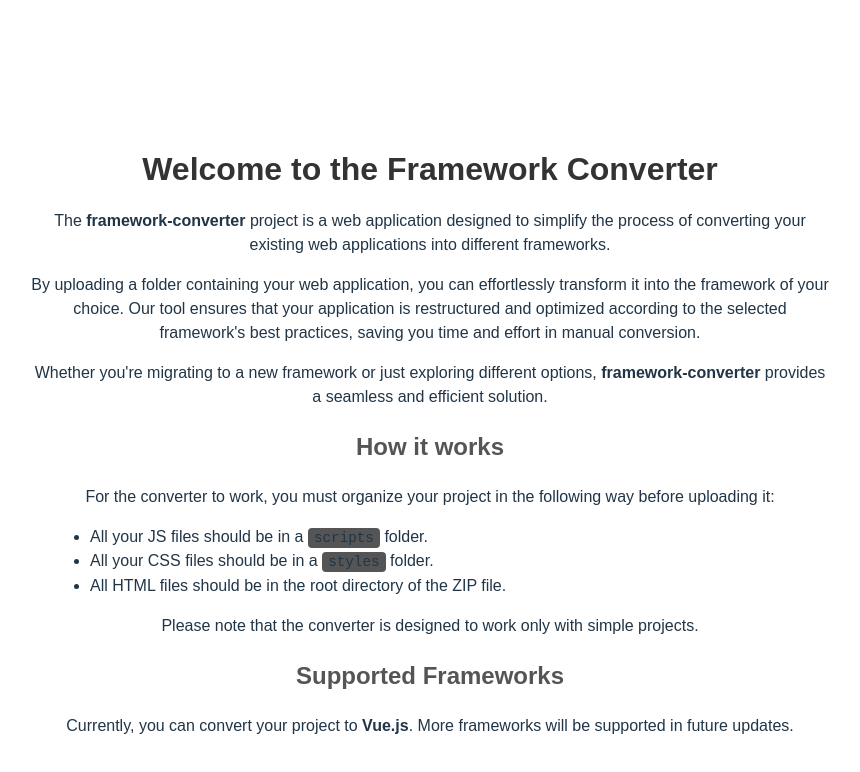
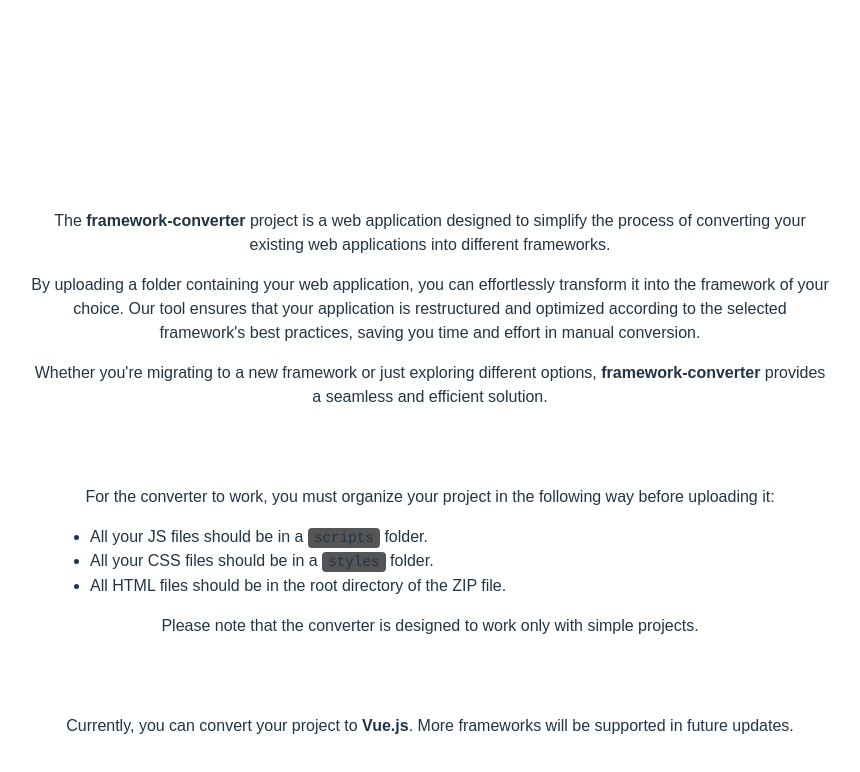
Before and after one commit to Micha361/framework-converter, a Vue app: page /info in a window 1280 px wide. Shown: the top 772 px of the page, without its empty margins (210-1070 px from the left). Built offline with nearby package versions, Linux system fonts and the light colour scheme.

Commit message:
update info css

```diff
--- a/src/views/info.vue
+++ b/src/views/info.vue
@@ -48,14 +48,14 @@
   }
 
   h1 {
-    color: #333;
+    color: #ffffff;
     font-size: 2em;
   }
 
   h2 {
     margin-top: 20px;
     font-size: 1.5em;
-    color: #555;
+    color: #ffffff;
   }
 
   ul {
```
